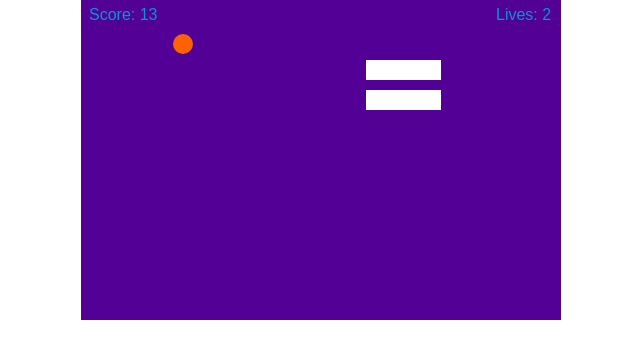
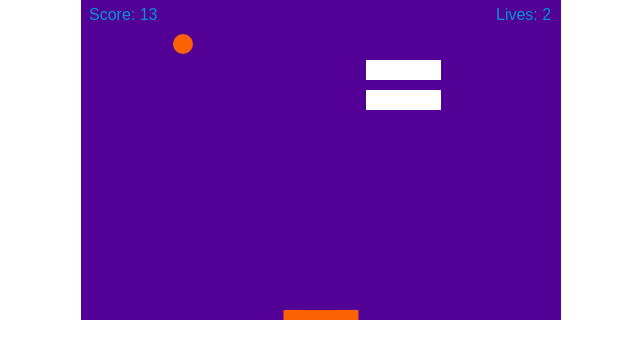
Before and after one commit to alexandershearer/2dBreakout, a website with bundled scripts: page Breakout/index.html in a window 1280 px wide. Shown: the full height of the page, 319-959 px from the left. Built offline with nearby package versions, Linux system fonts and the light colour scheme.

Commit message:
Finished OOP without some stretch challenges

```diff
--- a/BreakoutOOP/Paddle.js
+++ b/Breakout/js/Paddle.js
@@ -1,11 +1,11 @@
 class Paddle {
-    constructor(canvas, x, y, width, height, color = '#fc6203') {
-        this.x = x
-        this.y = y
-        this.width = width
-        this.height = height
+    constructor(canvas, width, height, color = '#fc6203') {
+        this.canvas = canvas
+        this.width = 75
+        this.height = 10
+        this.x = (this.canvas.width - this.width) / 2
+        this.y = this.canvas.height - this.height
         this.color = color
-        this.canvas = canvas
     }
 
     render(ctx) {
--- a/BreakoutOOP/main.js
+++ b/Breakout/js/main.js
@@ -63,7 +63,7 @@ function collisionDetection() {
                     ball.dy = -ball.dy;
                     b.status = 0;
                     score.increaseScore();
-                    if (score === brickRowCount * brickColumnCount) {
+                    if (score.score === (brickRowCount * brickColumnCount)) {
                         alert('YOU WIN, CONGRATULATIONS!');
                         document.location.reload();
                     }
```
Also changed, not shown: Breakout/index.html (+1 -1 lines), Breakout/js/Ball.js (renamed from BreakoutOOP/Ball.js), Breakout/js/Brick.js (renamed from BreakoutOOP/Brick.js), Breakout/js/Lives.js (renamed from BreakoutOOP/Lives.js), Breakout/js/Score.js (renamed from BreakoutOOP/Score.js).
